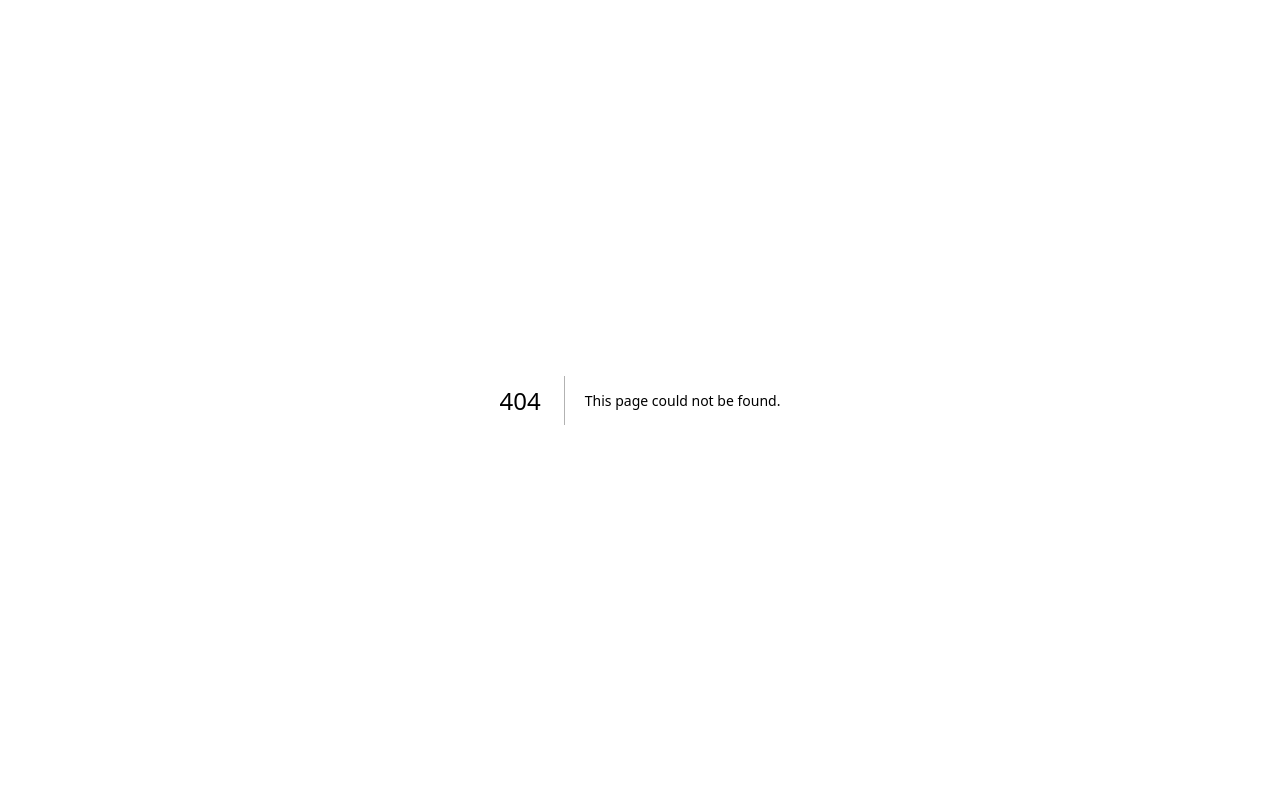
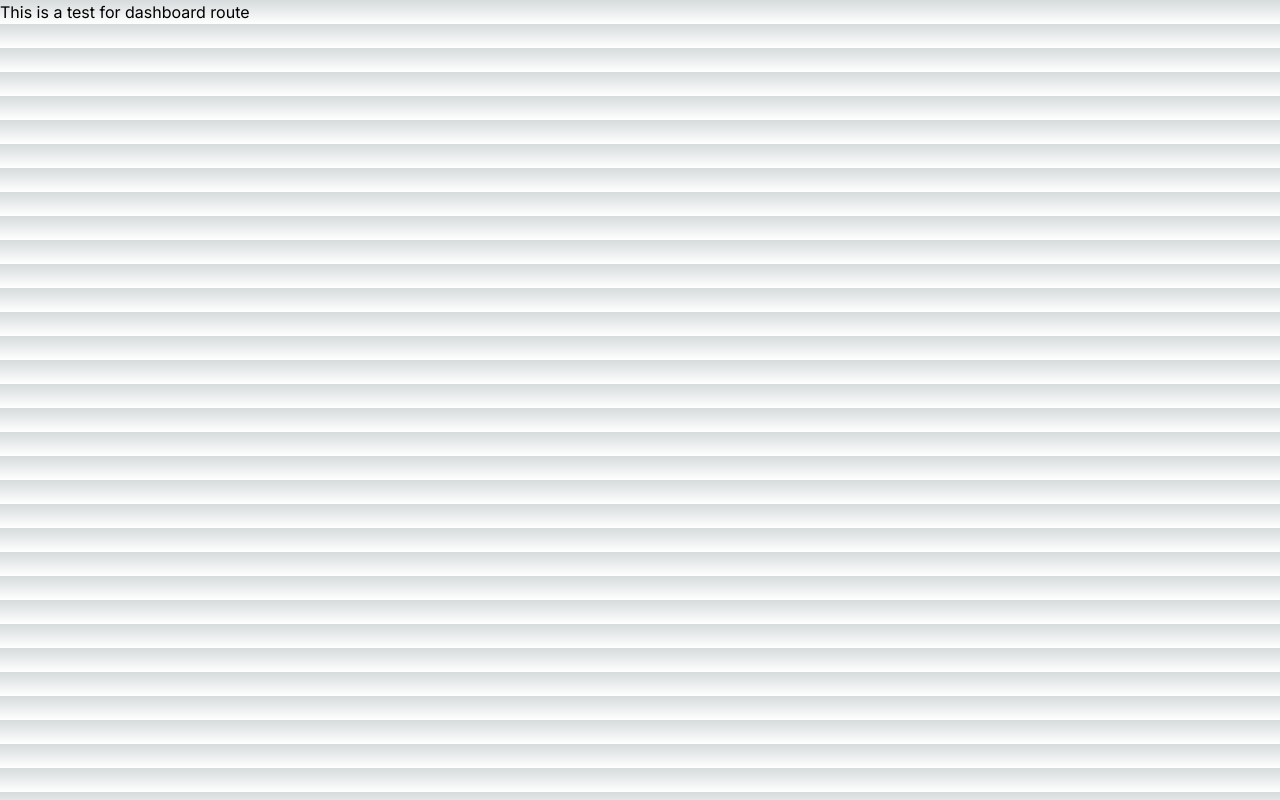
Before and after one commit to gaurav8trivedi12/nextjs-basic, a Next.js app: page /dashboard in a window 1280 px wide. Before the commit this address had no page. Built offline with nearby package versions, Linux system fonts and the light colour scheme.

Commit message:
dashboard route added

```diff
--- /dev/null
+++ b/app/dashboard/page.tsx
@@ -0,0 +1,7 @@
+export default function Dashboard() {
+    return (
+        <div>
+            <p>This is a test for dashboard route</p>
+            </div>
+    );
+}
```
